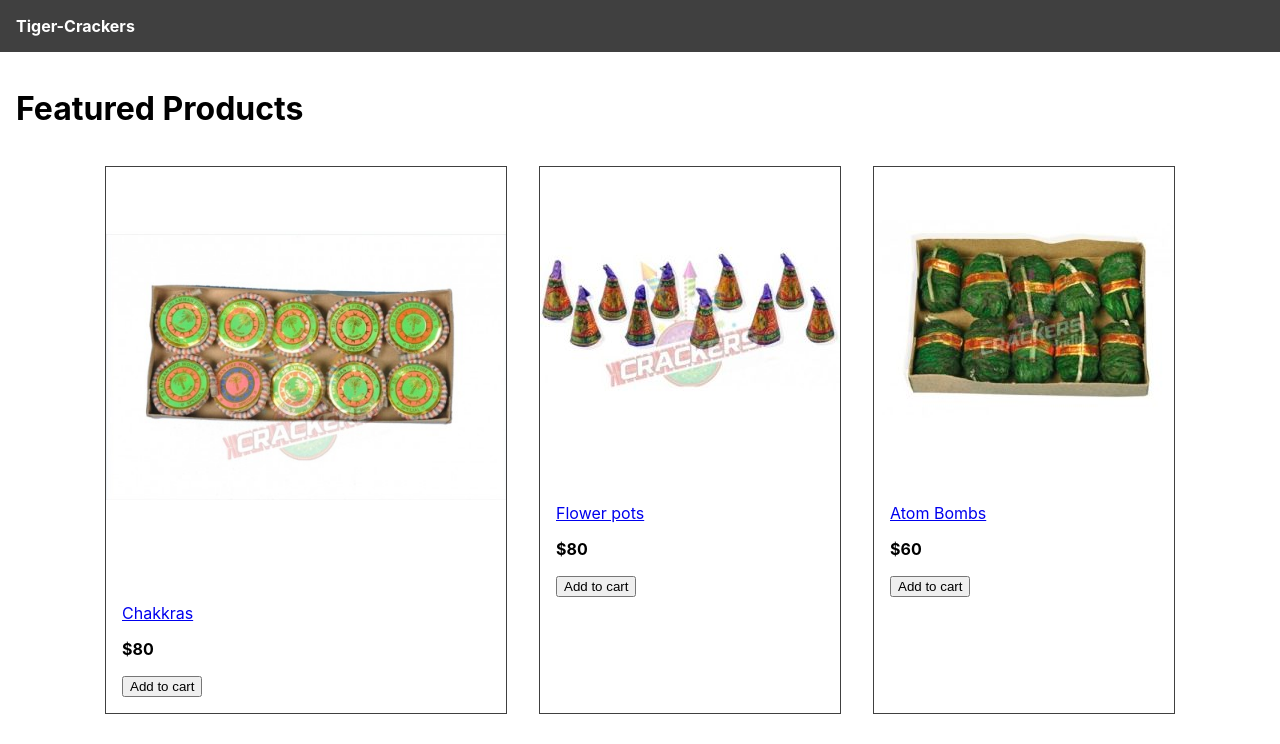
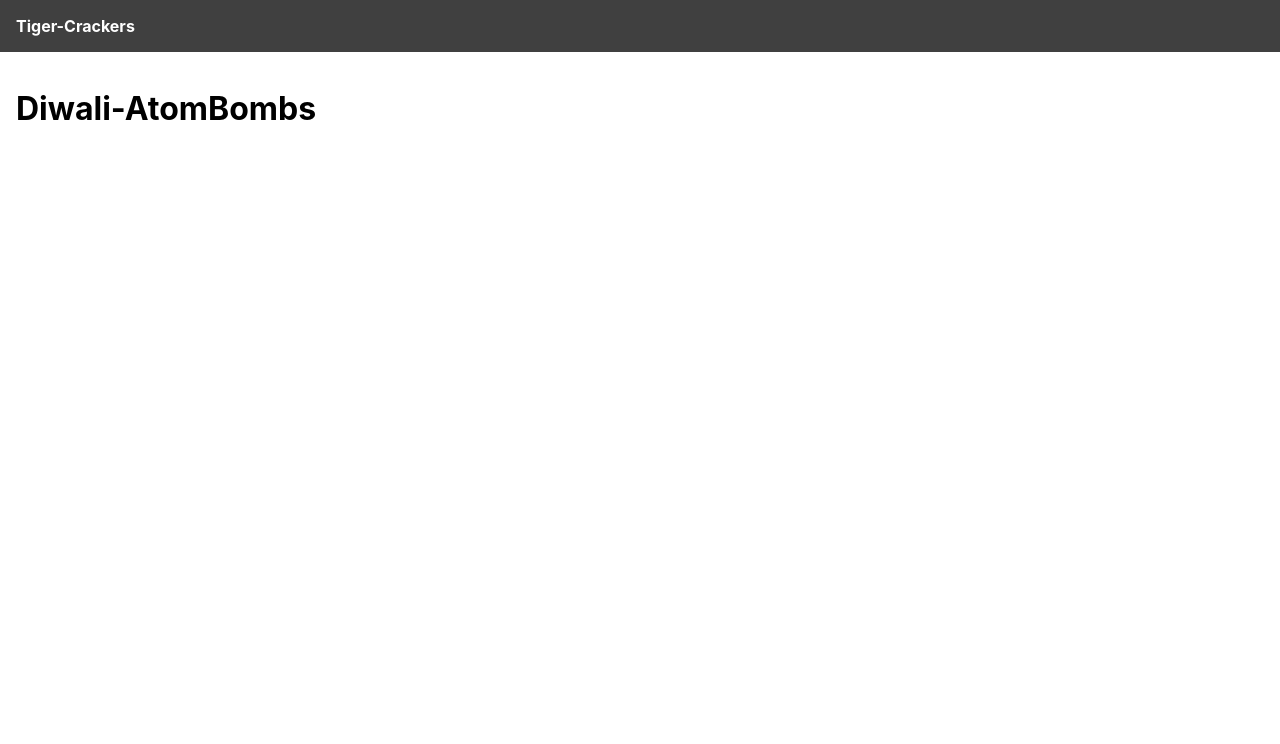
Before and after one commit to Santosh-24/Project1, a React (Create React App) app in the folder tiger-crackers/: page /product/Diwali-AtomBombs in a window 1280 px wide. Shown: the top 744 px of the page. Built offline with nearby package versions, Linux system fonts and the light colour scheme.

Commit message:
Bootstrap

```diff
--- a/tiger-crackers/package.json
+++ b/tiger-crackers/package.json
@@ -8,6 +8,7 @@
     "@testing-library/user-event": "^13.5.0",
     "react": "^18.2.0",
     "react-dom": "^18.2.0",
+    "react-router-dom": "^6.11.2",
     "react-scripts": "5.0.1",
     "web-vitals": "^2.1.4"
   },
--- a/tiger-crackers/src/App.js
+++ b/tiger-crackers/src/App.js
@@ -1,33 +1,22 @@
-import data from "./data";
+import { BrowserRouter, Link, Route, Routes } from "react-router-dom";
+import HomeScreen from "./screens/HomeScreen";
+import ProductScreen from "./screens/ProductScreen";
 
 function App() {
   return (
+    <BrowserRouter>
       <div className="App">
         <header className="App-header">
-        <a href="/">Tiger-Crackers</a>
+          <Link to="/">Tiger-Crackers</Link>
         </header>
         <main>
-        <h1>Featured Products</h1>
-        <div className="products">
-          {data.products.map((product) => (
-            <div className="product" key={product.slug}>
-              <a href={`/product/${product.slug}`}>
-                <img src={product.image} alt={product.name} />
-              </a>
-              <div className="product-info">
-                <a href={`/product/${product.slug}`}>
-                  <p>{product.name}</p>
-                </a>
-                <p>
-                  <strong>${product.price}</strong>
-                </p>
-                <button>Add to cart</button>
-              </div>
-            </div>
-          ))}
-        </div>
+          <Routes>
+            <Route path="/product/:slug" Component={ProductScreen} />
+            <Route path="/" Component={HomeScreen} />
+          </Routes>
         </main>
       </div>
+    </BrowserRouter>
   );
 }
 
--- /dev/null
+++ b/tiger-crackers/src/screens/HomeScreen.js
@@ -0,0 +1,31 @@
+import React from "react";
+import data from "../data";
+import { Link } from "react-router-dom";
+
+const HomeScreen = () => {
+  return (
+    <div>
+      <h1>Featured Products</h1>
+      <div className="products">
+        {data.products.map((product) => (
+          <div className="product" key={product.slug}>
+            <Link to={`/product/${product.slug}`}>
+              <img src={product.image} alt={product.name} />
+            </Link>
+            <div className="product-info">
+              <Link to={`/product/${product.slug}`}>
+                <p>{product.name}</p>
+              </Link>
+              <p>
+                <strong>${product.price}</strong>
+              </p>
+              <button>Add to cart</button>
+            </div>
+          </div>
+        ))}
+      </div>
+    </div>
+  );
+};
+
+export default HomeScreen;
--- /dev/null
+++ b/tiger-crackers/src/screens/ProductScreen.js
@@ -0,0 +1,14 @@
+import React from "react";
+import { useParams } from "react-router-dom";
+
+const ProductScreen = () => {
+  const params = useParams();
+  const { slug } = params;
+  return (
+    <div>
+      <h1>{slug}</h1>
+    </div>
+  );
+};
+
+export default ProductScreen;
```
Also changed, not shown: 1 other file (tests, documents, lock files or other folders). Lines whose indentation alone changed are shown as unchanged.
